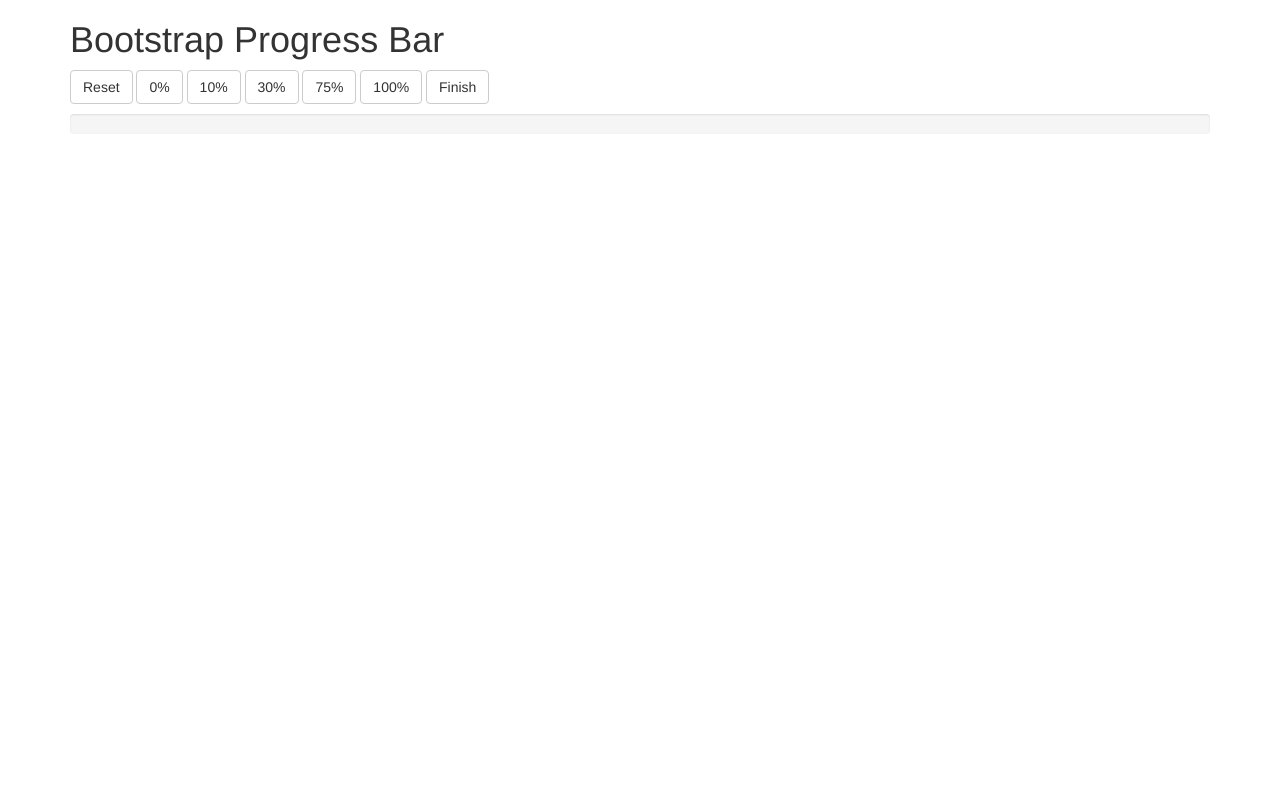
After one commit to jentino/BinaryClinic, a PHP site: page /progress.html in a window 1280 px wide. The commit adds this page. Run offline with PHP 8.4, Linux system fonts and the light colour scheme; some libraries are stand-ins or nearby versions.

Commit message:
updates UI

```diff
--- /dev/null
+++ b/js/progressbar.js
@@ -0,0 +1,55 @@
+!function ($) {
+
+    "use strict";
+
+    // PROGRESSBAR CLASS DEFINITION
+    // ============================
+
+    var Progressbar = function (element) {
+        this.$element = $(element);
+    }
+
+    Progressbar.prototype.update = function (value) {
+        var $div = this.$element.find('div');
+        var $span = $div.find('span');
+        $div.attr('aria-valuenow', value);
+        $div.css('width', value + '%');
+        $span.text(value + '% Complete');
+    }
+
+    Progressbar.prototype.finish = function () {
+        this.update(100);
+    }
+
+    Progressbar.prototype.reset = function () {
+        this.update(0);
+    }
+
+    // PROGRESSBAR PLUGIN DEFINITION
+    // =============================
+
+    $.fn.progressbar = function (option) {
+        return this.each(function () {
+            var $this = $(this),
+                data = $this.data('jbl.progressbar');
+
+            if (!data) $this.data('jbl.progressbar', (data = new Progressbar(this)));
+            if (typeof option == 'string') data[option]();
+            if (typeof option == 'number') data.update(option);
+        })
+    };
+
+    // PROGRESSBAR DATA-API
+    // ====================
+
+    $(document).on('click', '[data-toggle="progressbar"]', function (e) {
+        var $this = $(this);
+        var $target = $($this.data('target'));
+        var value = $this.data('value');
+
+        e.preventDefault();
+
+        $target.progressbar(value);
+    });
+
+}(window.jQuery);
--- /dev/null
+++ b/progress.html
@@ -0,0 +1,31 @@
+<html>
+<head>
+    <title>Bootstrap Progress Bar</title>
+    <link rel="stylesheet" href="https://netdna.bootstrapcdn.com/bootstrap/3.0.0/css/bootstrap.min.css">
+</head>
+<body>
+    <div class="container">
+        <h1>Bootstrap Progress Bar</h1>
+
+        <p>
+            <button data-toggle="progressbar" data-target="#myProgressbar" data-value="reset" data-level="info" class="btn btn-default">Reset</button>
+            <button data-toggle="progressbar" data-target="#myProgressbar" data-value="0" class="btn btn-default">0%</button>
+            <button data-toggle="progressbar" data-target="#myProgressbar" data-value="10" class="btn btn-default">10%</button>
+            <button data-toggle="progressbar" data-target="#myProgressbar" data-value="30" class="btn btn-default">30%</button>
+            <button data-toggle="progressbar" data-target="#myProgressbar" data-value="75" class="btn btn-default">75%</button>
+            <button data-toggle="progressbar" data-target="#myProgressbar" data-value="100" class="btn btn-default">100%</button>
+            <button data-toggle="progressbar" data-target="#myProgressbar" data-value="finish" data-level="success" class="btn btn-default">Finish</button>
+        </p>
+
+        <div id="myProgressbar" class="progress">
+          <div class="progress-bar" role="progressbar" aria-valuenow="0" aria-valuemin="0" aria-valuemax="100" style="width: 0%;">
+            <span class="sr-only">0% Complete</span>
+          </div>
+        </div>
+    </div>
+
+    <script src="https://code.jquery.com/jquery.js"></script>
+    <script src="https://netdna.bootstrapcdn.com/bootstrap/3.0.0/js/bootstrap.min.js"></script>
+    <script src="js/progressbar.js"></script>
+</body>
+</html>
```
Also changed, not shown: css/main.css (+12 -0 lines), index.php (+10 -7 lines), img/tinygreenbox.png (added), img/tinyredbox.png (added).
